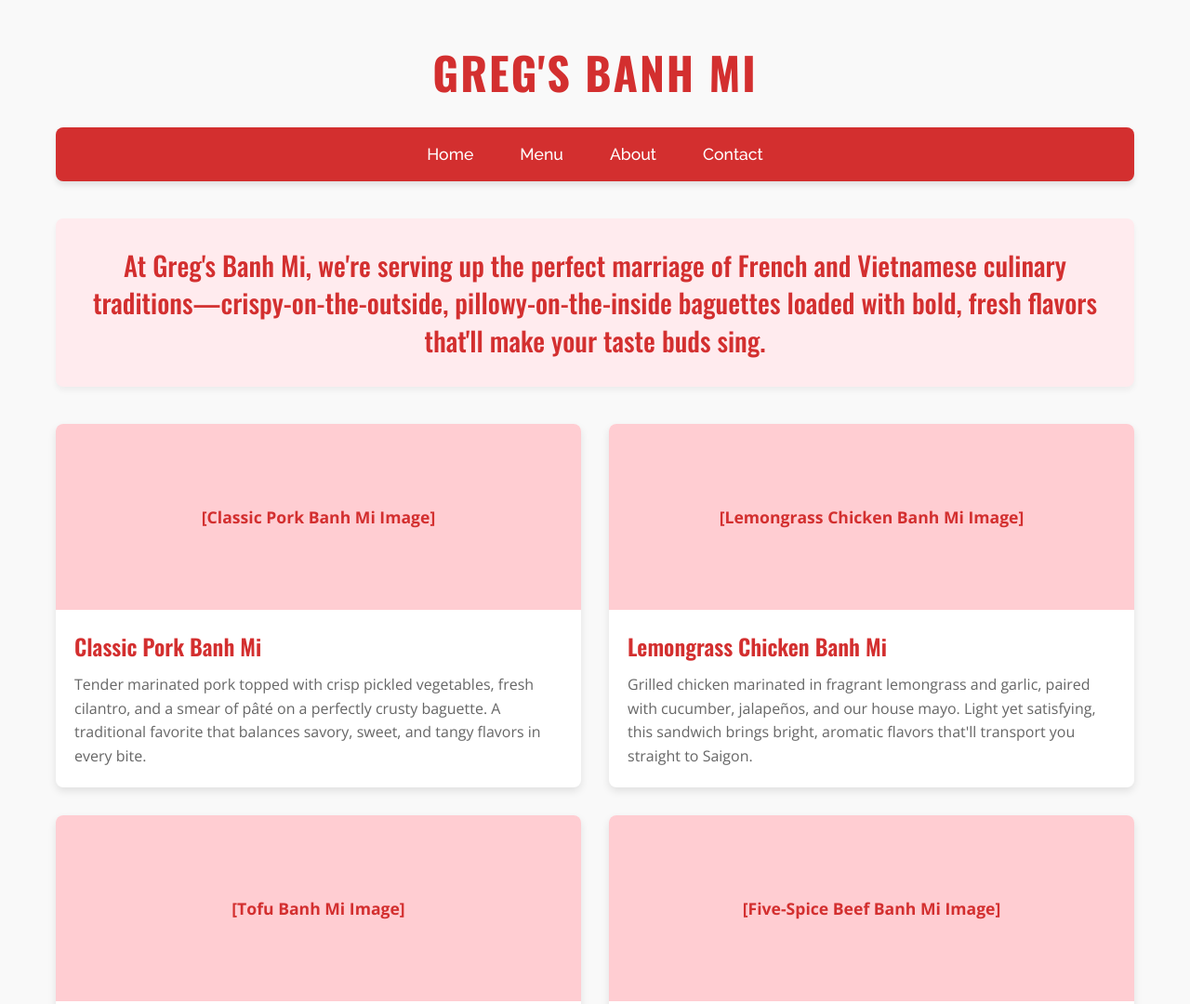
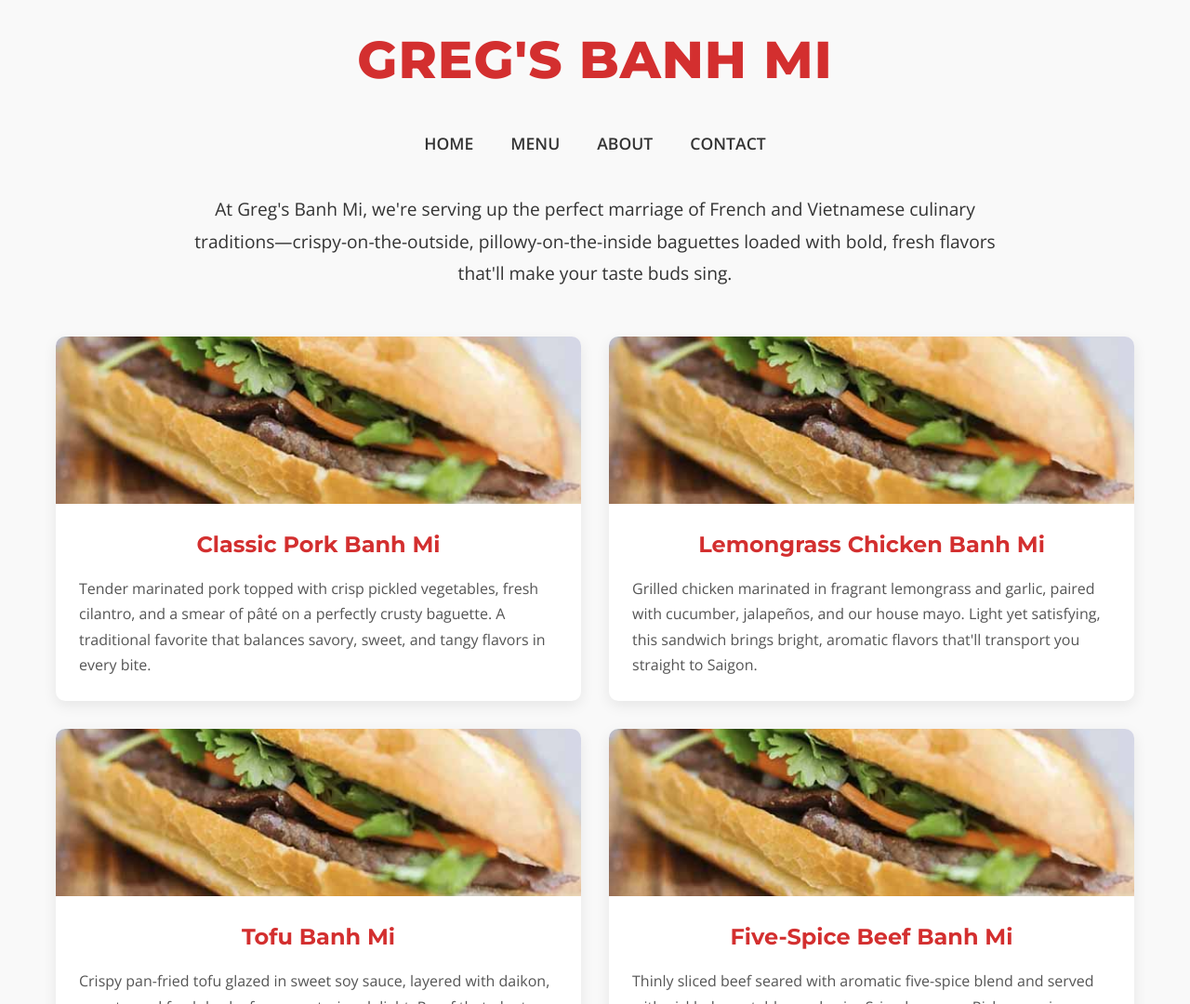
Before and after one commit to billyzeng0906-cpu/exercise-6, a plain HTML site: page index.html in a window 1280 px wide. Shown: the top 1080 px of the page at 93% size. Drawn offline with nearby package versions, Linux system fonts and the light colour scheme.

Commit message:
add picture in

```diff
--- a/index.html
+++ b/index.html
@@ -1,15 +1,14 @@
 <!DOCTYPE html>
 <html lang="en">
 <head>
-    <title>Exercise 7: Banh Mi, menus, and layout</title>
     <meta charset="UTF-8">
     <meta name="viewport" content="width=device-width, initial-scale=1.0">
-    <!-- Google Fonts -->
+    <title>Greg's Banh Mi - Authentic Vietnamese Sandwiches</title>
+
     <link rel="preconnect" href="https://fonts.googleapis.com">
     <link rel="preconnect" href="https://fonts.gstatic.com" crossorigin>
-    <link href="https://fonts.googleapis.com/css2?family=Open+Sans:ital,wght@0,300..800;1,300..800&family=Oswald:wght@200..700&family=Raleway:ital,wght@0,100..900;1,100..900&display=swap" rel="stylesheet">
+    <link href="https://fonts.googleapis.com/css2?family=Montserrat:wght@700;800&family=Open+Sans:wght@400;600&display=swap" rel="stylesheet">
     <style>
-        /* Reset and base styles */
         * {
             margin: 0;
             padding: 0;
@@ -17,12 +16,7 @@
         }
 
         body {
-            font-family: "Open Sans", sans-serif;
-            font-optical-sizing: auto;
-            font-weight: 400;
-            font-style: normal;
-            font-variation-settings: "wdth" 100;
-            font-size: 16px;
+            font-family: 'Open Sans', sans-serif;
             line-height: 1.6;
             color: #333;
             background-color: #f9f9f9;
@@ -31,142 +25,140 @@
             padding: 20px;
         }
 
-        /* Header styles */
-        #site-title {
-            font-family: "Oswald", sans-serif;
-            font-optical-sizing: auto;
-            font-weight: 700;
-            font-style: normal;
-            font-size: 3rem;
+        header {
             text-align: center;
-            color: #d32f2f;
-            margin: 20px 0;
-            text-transform: uppercase;
-            letter-spacing: 2px;
+            margin-bottom: 30px;
         }
 
-        /* Navigation styles - Part 1 */
+        h1 {
+            font-family: 'Montserrat', sans-serif;
+            font-weight: 800;
+            font-size: 3.5rem;
+            color: #d32f2f;
+            margin-bottom: 10px;
+            letter-spacing: 1px;
+        }
+
         nav {
-            font-family: "Raleway", sans-serif;
-            font-optical-sizing: auto;
-            font-weight: 500;
-            font-style: normal;
-            background-color: #d32f2f;
-            border-radius: 8px;
             margin: 20px 0 40px;
-            box-shadow: 0 4px 6px rgba(0,0,0,0.1);
         }
 
         nav ul {
             list-style: none;
             display: flex;
             justify-content: center;
-            padding: 0;
-        }
-
-        nav li {
-            margin: 0;
+            gap: 40px;
         }
 
         nav a {
-            color: white;
+            color: #333;
             text-decoration: none;
-            display: block;
-            padding: 15px 25px;
+            font-weight: 600;
             font-size: 1.1rem;
-            transition: background-color 0.3s;
+            padding: 8px 0;
+            position: relative;
+            transition: color 0.3s;
         }
 
         nav a:hover {
-            background-color: #b71c1c;
+            color: #d32f2f;
         }
 
-        /* Hero section */
-        .hero {
-            background-color: #ffebee;
-            padding: 30px;
-            border-radius: 8px;
-            margin-bottom: 40px;
-            text-align: center;
-            box-shadow: 0 4px 6px rgba(0,0,0,0.05);
+        nav a::after {
+            content: '';
+            position: absolute;
+            width: 0;
+            height: 2px;
+            bottom: 0;
+            left: 0;
+            background-color: #d32f2f;
+            transition: width 0.3s;
         }
 
-        .hero h1 {
-            font-family: "Oswald", sans-serif;
-            font-optical-sizing: auto;
-            font-weight: 500;
-            font-style: normal;
-            font-size: 1.8rem;
-            color: #d32f2f;
-            line-height: 1.4;
-            margin: 0;
+        nav a:hover::after {
+            width: 100%;
         }
 
-        /* Sandwich grid - Part 2 */
-        .sandwich-grid {
+        .hero {
+            text-align: center;
+            margin-bottom: 50px;
+            padding: 0 20px;
+        }
+
+        .hero p {
+            font-size: 1.2rem;
+            max-width: 900px;
+            margin: 0 auto;
+            line-height: 1.8;
+        }
+
+      .sandwich-grid {
             display: grid;
             grid-template-columns: repeat(2, 1fr);
             gap: 30px;
-            margin-bottom: 40px;
+            margin-bottom: 50px;
         }
 
         .sandwich-item {
             background-color: white;
-            border-radius: 8px;
+            border-radius: 10px;
             overflow: hidden;
-            box-shadow: 0 4px 8px rgba(0,0,0,0.1);
+            box-shadow: 0 5px 15px rgba(0,0,0,0.08);
             transition: transform 0.3s, box-shadow 0.3s;
+            text-align: center;
         }
 
         .sandwich-item:hover {
             transform: translateY(-5px);
-            box-shadow: 0 8px 16px rgba(0,0,0,0.15);
+            box-shadow: 0 10px 25px rgba(0,0,0,0.15);
         }
 
         .sandwich-img {
             width: 100%;
-            height: 200px;
-            background-color: #ffcdd2;
-            display: flex;
-            align-items: center;
-            justify-content: center;
-            color: #d32f2f;
-            font-weight: bold;
-            font-size: 1.1rem;
+            height: 180px;
+            overflow: hidden;
+        }
+
+        .sandwich-img img {
+            width: 100%;
+            height: 100%;
+            object-fit: cover;
+            transition: transform 0.5s;
+        }
+
+        .sandwich-item:hover .sandwich-img img {
+            transform: scale(1.05);
         }
 
         .sandwich-content {
-            padding: 20px;
+            padding: 25px;
         }
 
         .sandwich-content h2 {
-            font-family: "Oswald", sans-serif;
-            font-optical-sizing: auto;
-            font-weight: 600;
-            font-style: normal;
+            font-family: 'Montserrat', sans-serif;
+            font-weight: 700;
             font-size: 1.5rem;
             color: #d32f2f;
-            margin-bottom: 10px;
+            margin-bottom: 15px;
         }
 
         .sandwich-content p {
-            color: #666;
-            line-height: 1.6;
+            color: #555;
+            line-height: 1.7;
+            text-align: left;
         }
 
-        /* Footer - Part 3 */
         footer {
+            text-align: center;
+            padding: 30px 20px;
+            margin-top: 40px;
             background-color: #333;
             color: white;
-            text-align: center;
-            padding: 30px;
             border-radius: 8px;
-            margin-top: 40px;
             font-style: italic;
             font-size: 1.1rem;
         }
 
-        /* Responsive design */
         @media (max-width: 768px) {
             .sandwich-grid {
                 grid-template-columns: 1fr;
@@ -174,38 +166,37 @@
 
             nav ul {
                 flex-direction: column;
+                gap: 15px;
             }
 
-            nav a {
-                text-align: center;
-            }
-
-            #site-title {
+            h1 {
                 font-size: 2.5rem;
             }
         }
     </style>
 </head>
 <body>
-    <h1 id="site-title">Greg's Banh Mi</h1>
+    <header>
+        <h1>GREG'S BANH MI</h1>
+    </header>
 
     <nav>
         <ul>
-            <li><a href="/">Home</a></li>
-            <li><a href="/">Menu</a></li>
-            <li><a href="/">About</a></li>
-            <li><a href="/">Contact</a></li>
+            <li><a href="#">HOME</a></li>
+            <li><a href="#">MENU</a></li>
+            <li><a href="#">ABOUT</a></li>
+            <li><a href="#">CONTACT</a></li>
         </ul>
     </nav>
 
     <section class="hero">
-        <h1>At Greg's Banh Mi, we're serving up the perfect marriage of French and Vietnamese culinary traditions—crispy-on-the-outside, pillowy-on-the-inside baguettes loaded with bold, fresh flavors that'll make your taste buds sing.</h1>
+        <p>At Greg's Banh Mi, we're serving up the perfect marriage of French and Vietnamese culinary traditions—crispy-on-the-outside, pillowy-on-the-inside baguettes loaded with bold, fresh flavors that'll make your taste buds sing.</p>
     </section>
 
     <div class="sandwich-grid">
         <div class="sandwich-item">
             <div class="sandwich-img">
-                [Classic Pork Banh Mi Image]
+                <img src="sandwich.jpg" alt="Classic Pork Banh Mi">
             </div>
             <div class="sandwich-content">
                 <h2>Classic Pork Banh Mi</h2>
@@ -215,7 +206,7 @@
 
         <div class="sandwich-item">
             <div class="sandwich-img">
-                [Lemongrass Chicken Banh Mi Image]
+                <img src="sandwich.jpg" alt="Lemongrass Chicken Banh Mi">
             </div>
             <div class="sandwich-content">
                 <h2>Lemongrass Chicken Banh Mi</h2>
@@ -225,7 +216,7 @@
 
         <div class="sandwich-item">
             <div class="sandwich-img">
-                [Tofu Banh Mi Image]
+                <img src="sandwich.jpg" alt="Tofu Banh Mi">
             </div>
             <div class="sandwich-content">
                 <h2>Tofu Banh Mi</h2>
@@ -235,7 +226,7 @@
 
         <div class="sandwich-item">
             <div class="sandwich-img">
-                [Five-Spice Beef Banh Mi Image]
+                <img src="sandwich.jpg" alt="Five-Spice Beef Banh Mi">
             </div>
             <div class="sandwich-content">
                 <h2>Five-Spice Beef Banh Mi</h2>
@@ -244,6 +235,8 @@
         </div>
     </div>
 
-    <footer>Because life's too short for boring sandwiches. Greg's got you covered—one crispy baguette at a time.</footer>
+    <footer>
+        Because life's too short for boring sandwiches. Greg's got you covered—one crispy baguette at a time.
+    </footer>
 </body>
 </html>
```
